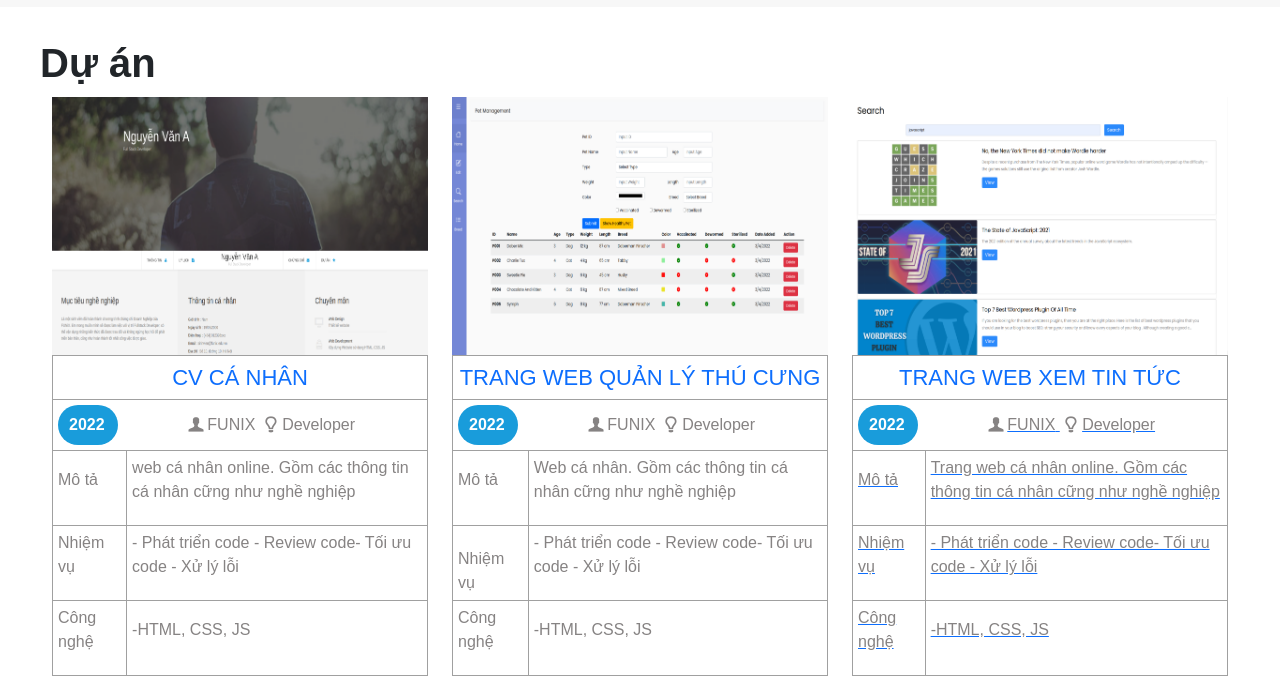
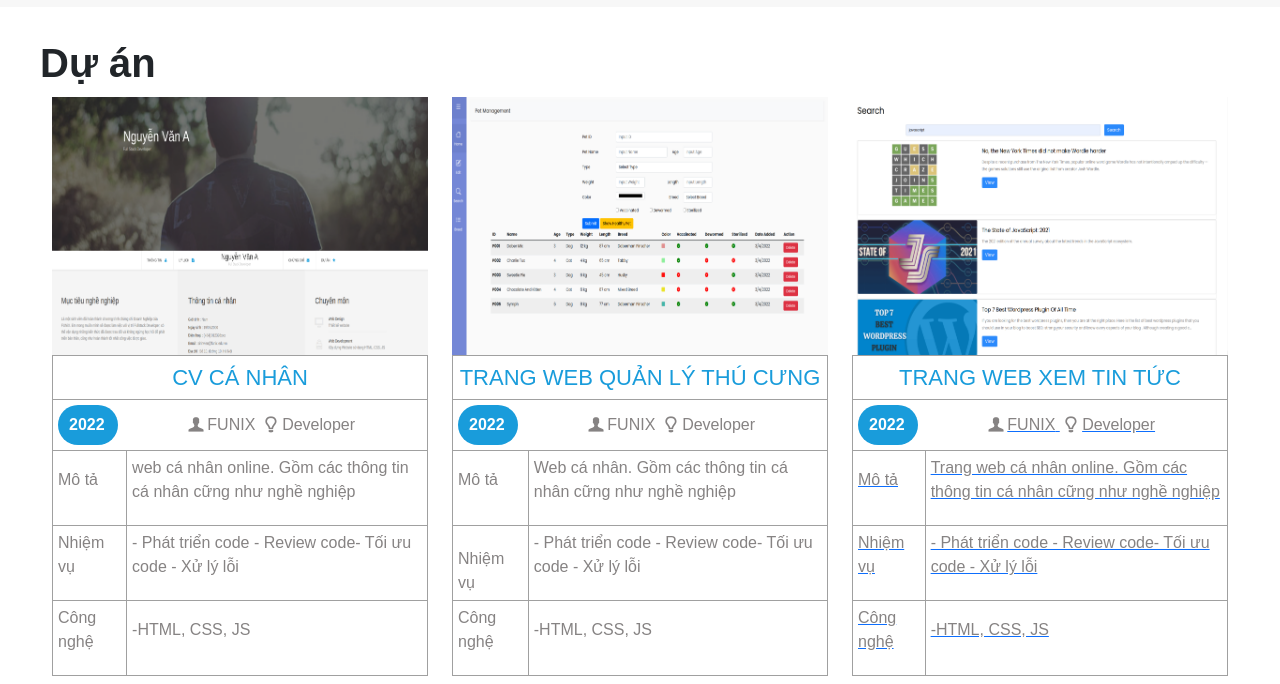
Before and after one commit to chintd/Assignment3.github.io-myCV, a plain HTML site: page index.html in a window 1280 px wide. Shown: the part 2974-3658 px from the top of the page. Drawn offline with nearby package versions, Linux system fonts and the light colour scheme.

Commit message:
Update laptop.css

```diff
--- a/css/laptop.css
+++ b/css/laptop.css
@@ -265,13 +265,15 @@ td,
 .project-title {
   border: 1px solid #a0a0a0;
   border-collapse: collapse;
+  text-decoration: none;
 }
 .project-title a{
-  text-decoration:none;
-   font-size: 22px;
+  text-decoration: none;
+  font-size: 22px;
   line-height: 1.5;
   font-weight: 500;
   margin-bottom: 0;
+  color:#199cdb;
 }
 td,
 .project-content,
```
